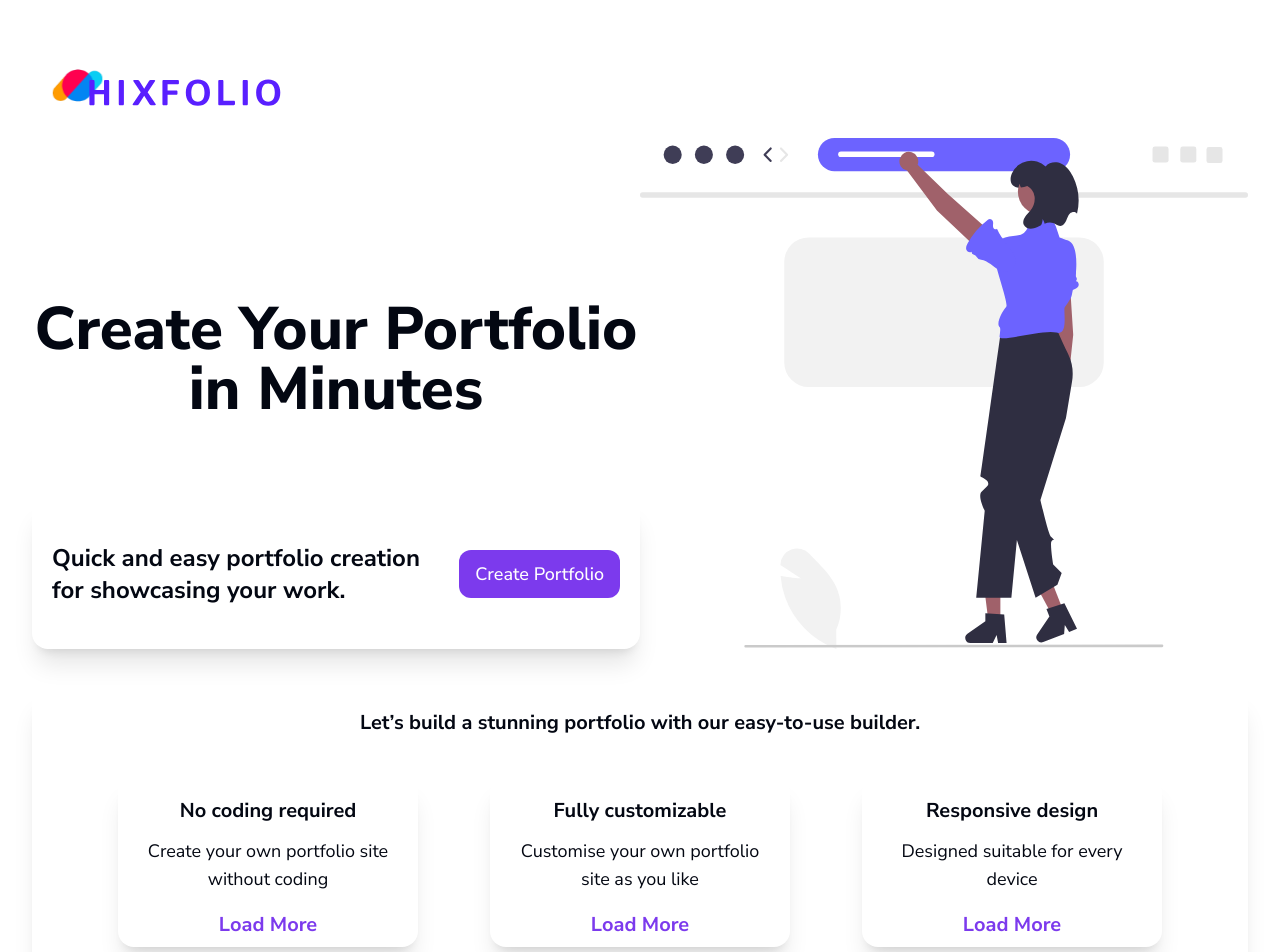
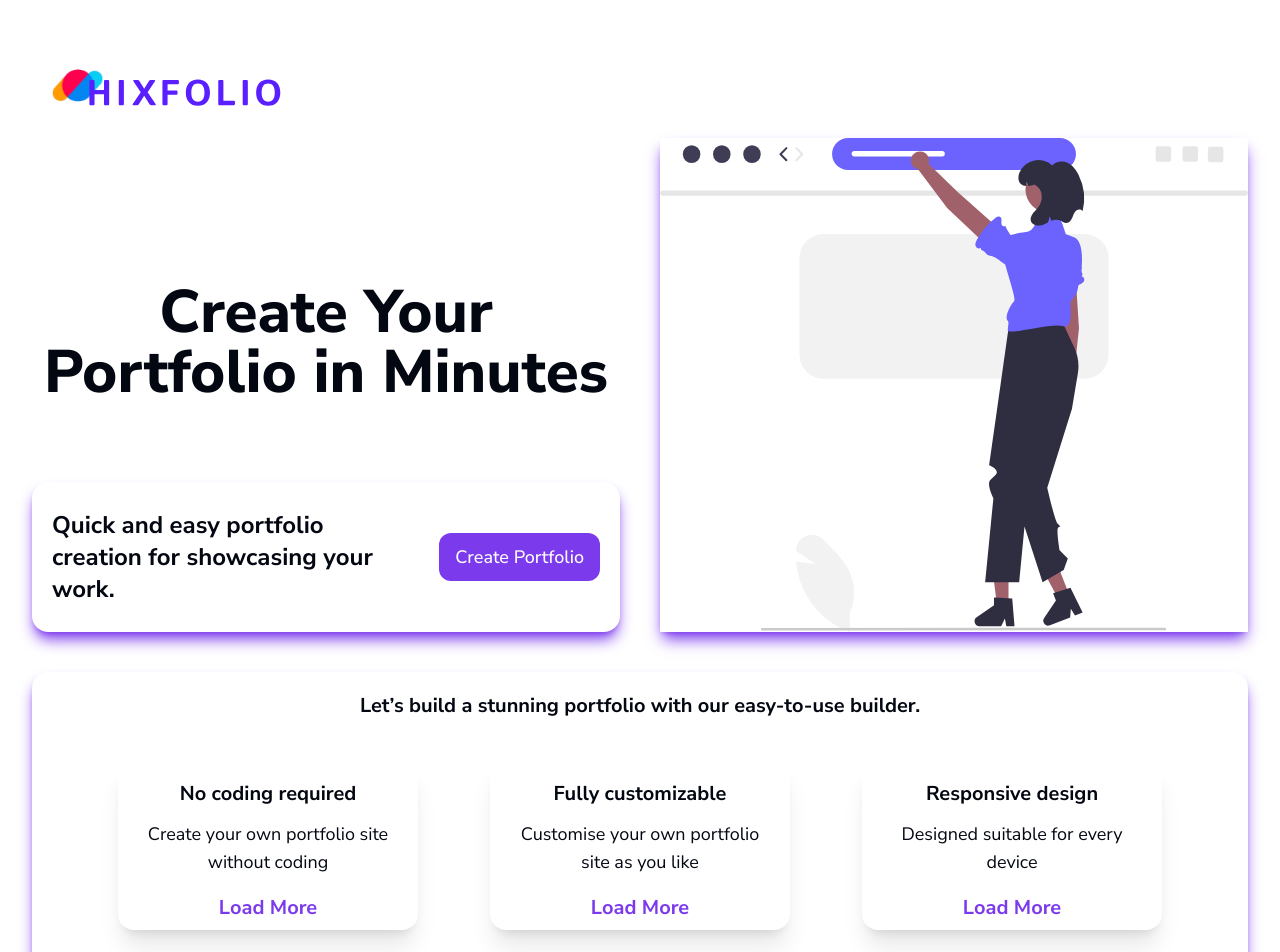
Before and after one commit to canbedir/hixfolio, a Next.js app: page / in a window 1280 px wide. Shown: the top 952 px of the page. Built offline with nearby package versions, Linux system fonts and the light colour scheme.

Commit message:
feat: Add shadow colors to Hero

```diff
--- a/components/Hero/Hero.tsx
+++ b/components/Hero/Hero.tsx
@@ -6,12 +6,12 @@ import Link from "next/link";
 const Hero = () => {
   return (
     <div className="h-screen">
-      <div className="grid grid-cols-1 lg:grid-cols-2 gap-y-20">
+      <div className="grid grid-cols-1 lg:grid-cols-2 gap-10">
         <div className="flex flex-col items-center justify-end gap-y-10 lg:gap-y-20">
           <h1 className="text-center text-4xl lg:text-6xl font-extrabold">
             Create Your Portfolio in Minutes
           </h1>
-          <div className="w-full h-[150px] px-5 flex items-center justify-center shadow-xl rounded-2xl">
+          <div className="w-full h-[150px] px-5 flex items-center justify-center shadow-primary shadow-lg rounded-2xl">
             <div className="flex flex-col lg:flex-row items-center gap-5">
               <h1 className="text-xl lg:text-2xl font-semibold">
                 Quick and easy portfolio creation for showcasing your work.
@@ -22,7 +22,7 @@ const Hero = () => {
             </div>
           </div>
         </div>
-        <div className="justify-center hidden lg:flex">
+        <div className="justify-center shadow-primary shadow-lg hidden lg:flex">
           <Image
             src={"/illustrator/browsing.svg"}
             alt="Illustration of browsing"
@@ -34,7 +34,7 @@ const Hero = () => {
 
 
 
-      <div className="w-full rounded-2xl max-h-max mt-10 p-5 shadow-xl">
+      <div className="w-full rounded-2xl max-h-max mt-10 p-5 shadow-primary shadow-lg">
         <h1 className="text-xl text-center font-bold">
           Let’s build a stunning portfolio with our easy-to-use builder.
         </h1>
```
